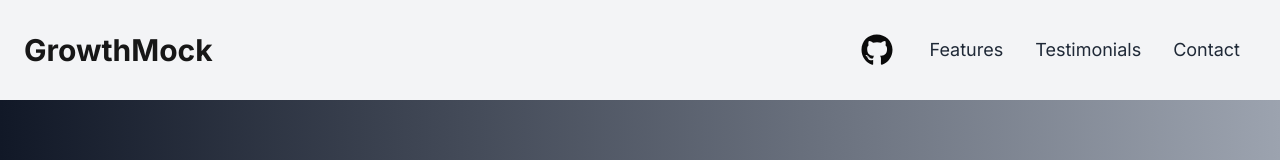
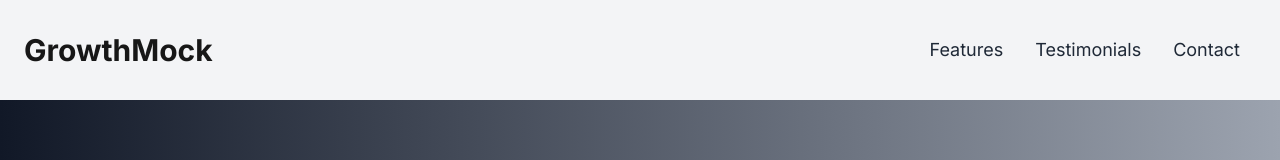
Before and after one commit to Gorav22/GrowthMock, a Next.js app: page / in a window 1280 px wide. Shown: the top 160 px of the page. Built offline with nearby package versions, Linux system fonts and the light colour scheme; no server answers.

Commit message:
Readme changes

```diff
--- a/app/page.js
+++ b/app/page.js
@@ -25,14 +25,14 @@
           <div className="container mx-auto flex flex-col md:flex-row justify-between items-center px-6">
             <h1 className="text-3xl font-bold text-primary">GrowthMock</h1>
             <nav className="flex flex-col sm:flex-row flex-wrap items-center justify-between mt-4 md:mt-0 space-y-4 sm:space-y-0 sm:space-x-4">
-              <div>
+              {/* <div>
                 <a
                   target="_blank"
                   rel="noopener noreferrer"
                   href="https://github.com/Gorav22">
                   <FaGithub className="w-10 h-8" />
                 </a>
-              </div>
+              </div> */}
 
               <div className="flex flex-col sm:flex-row items-center space-y-2 sm:space-y-0">
                 <a href="#features" className="text-lg text-gray-800 mx-2 md:mx-4">Features</a>
```
Also changed, not shown: tsconfig.json (added, +34 -0 lines).
